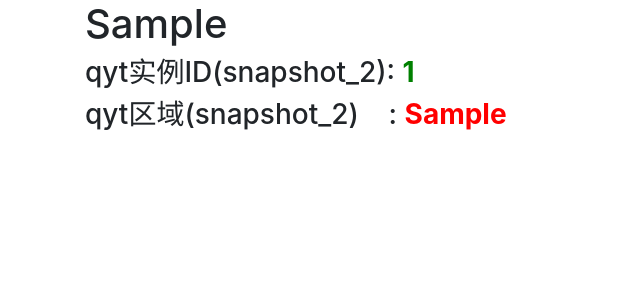
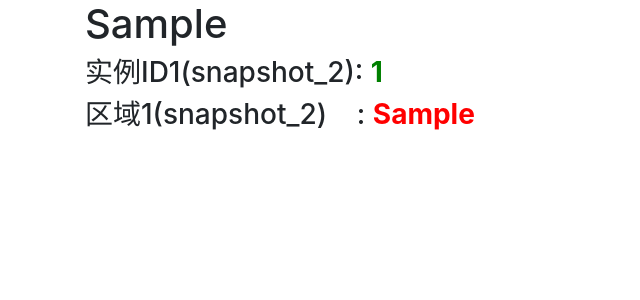
Before and after one commit to collinsctk/aws_flask, a Python web app: template templates/index.html in a window 1280 px wide. Shown: the part 66-366 px from the top of the page, without its empty margins (0-640 px from the left). Run offline with Jinja, Linux system fonts and the light colour scheme; the template is opened without the code that fills it: most values are stand-ins (such as "Sample title", 1, 10 or a date in 2020); some libraries are stand-ins or nearby versions.

Commit message:
codecommit ppt

```diff
--- a/templates/index.html
+++ b/templates/index.html
@@ -6,7 +6,7 @@
 {% block body %}
 <div class="container">
     <h1>{{ devnet_main }}</h1>
-    <h3>qyt实例ID(snapshot_2): <strong style="color: green">{{ instance_id }}</strong></h3>
-    <h3>qyt区域(snapshot_2)&nbsp;&nbsp;&nbsp;&nbsp;: <strong style="color: red">{{ availability_zone }}</strong></h3>
+    <h3>实例ID1(snapshot_2): <strong style="color: green">{{ instance_id }}</strong></h3>
+    <h3>区域1(snapshot_2)&nbsp;&nbsp;&nbsp;&nbsp;: <strong style="color: red">{{ availability_zone }}</strong></h3>
 </div>
 {% endblock body %}
```
